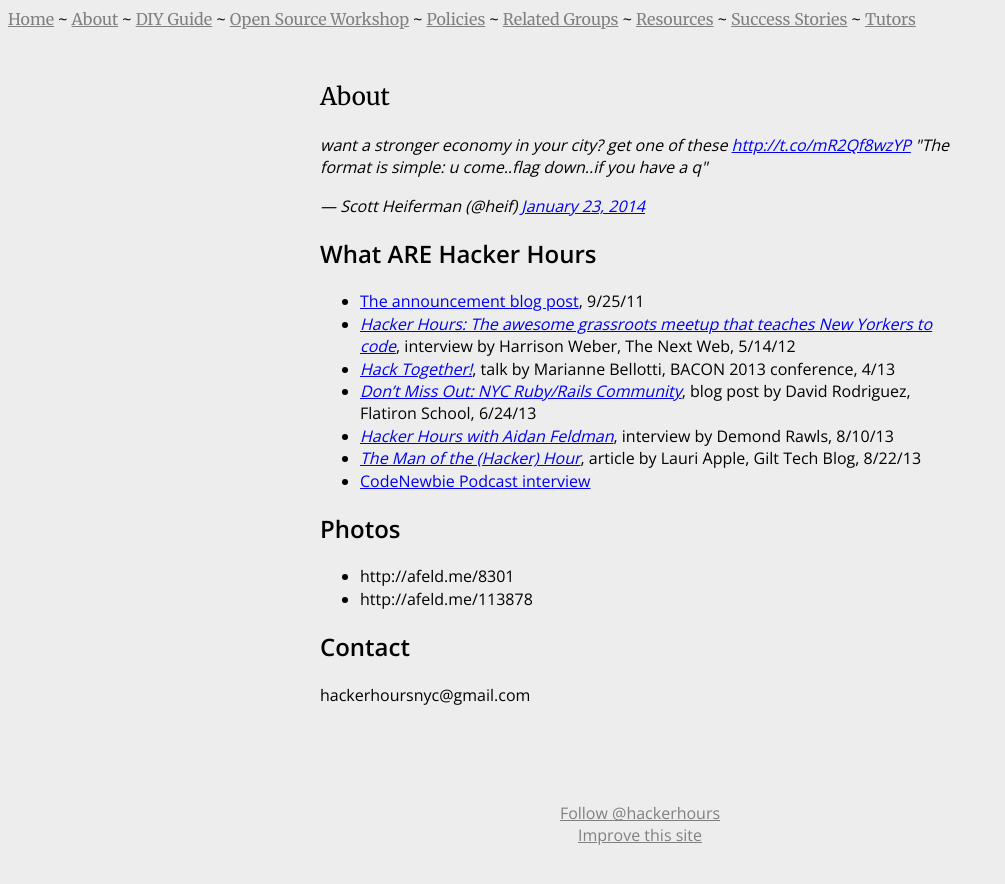
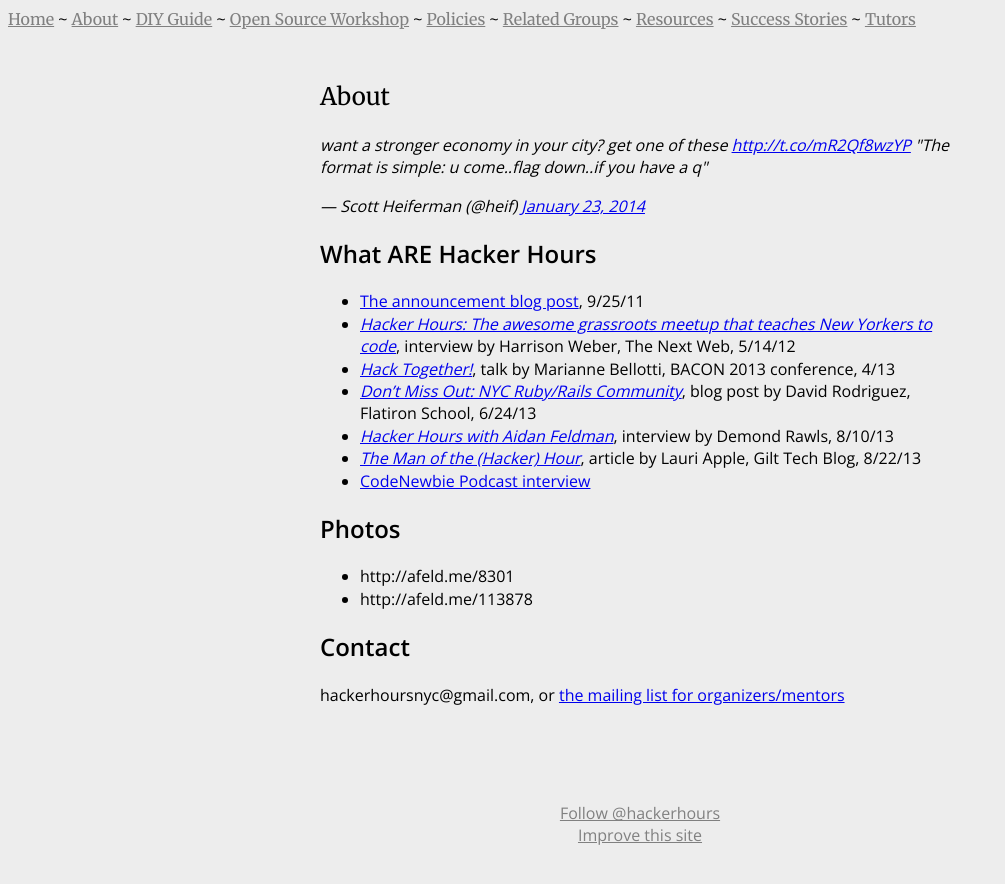
Before and after one commit to HackerHours/hackerhours.org, a Jekyll site: the page built from about.md, in a window 1280 px wide. Shown: the top 884 px of the page, without its empty margins (0-1005 px from the left). Built offline with Jekyll 4.4.1, drawn with Linux system fonts in a browser that asks for light colours; comment, search, counter and statistics services are not loaded.

Commit message:
link to mailing list from about page

```diff
--- a/about.md
+++ b/about.md
@@ -22,4 +22,4 @@
 
 ## Contact
 
-hackerhoursnyc@gmail.com
+hackerhoursnyc@gmail.com, or [the mailing list for organizers/mentors](https://groups.google.com/forum/#!forum/hacker-hours-core)
```
